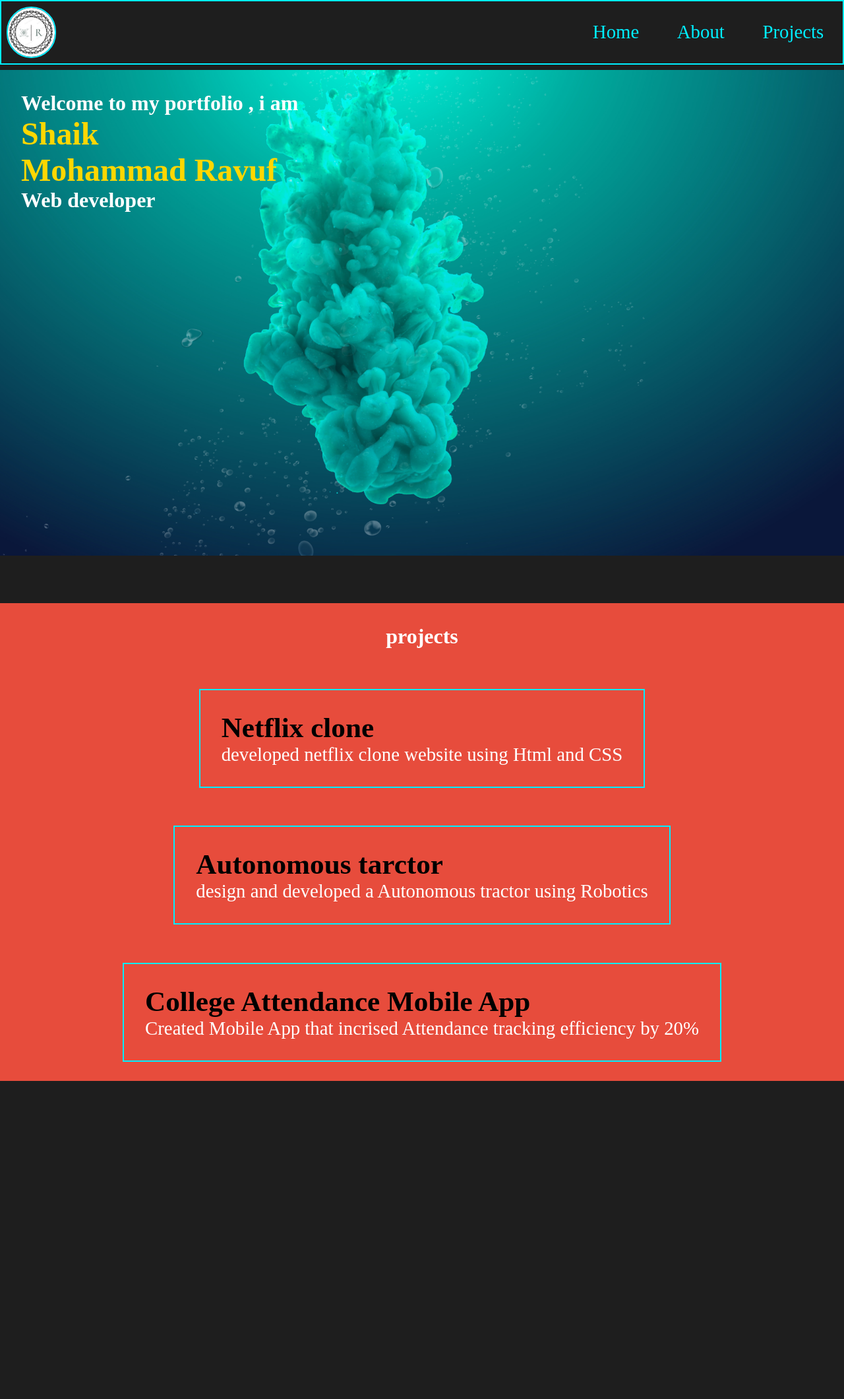
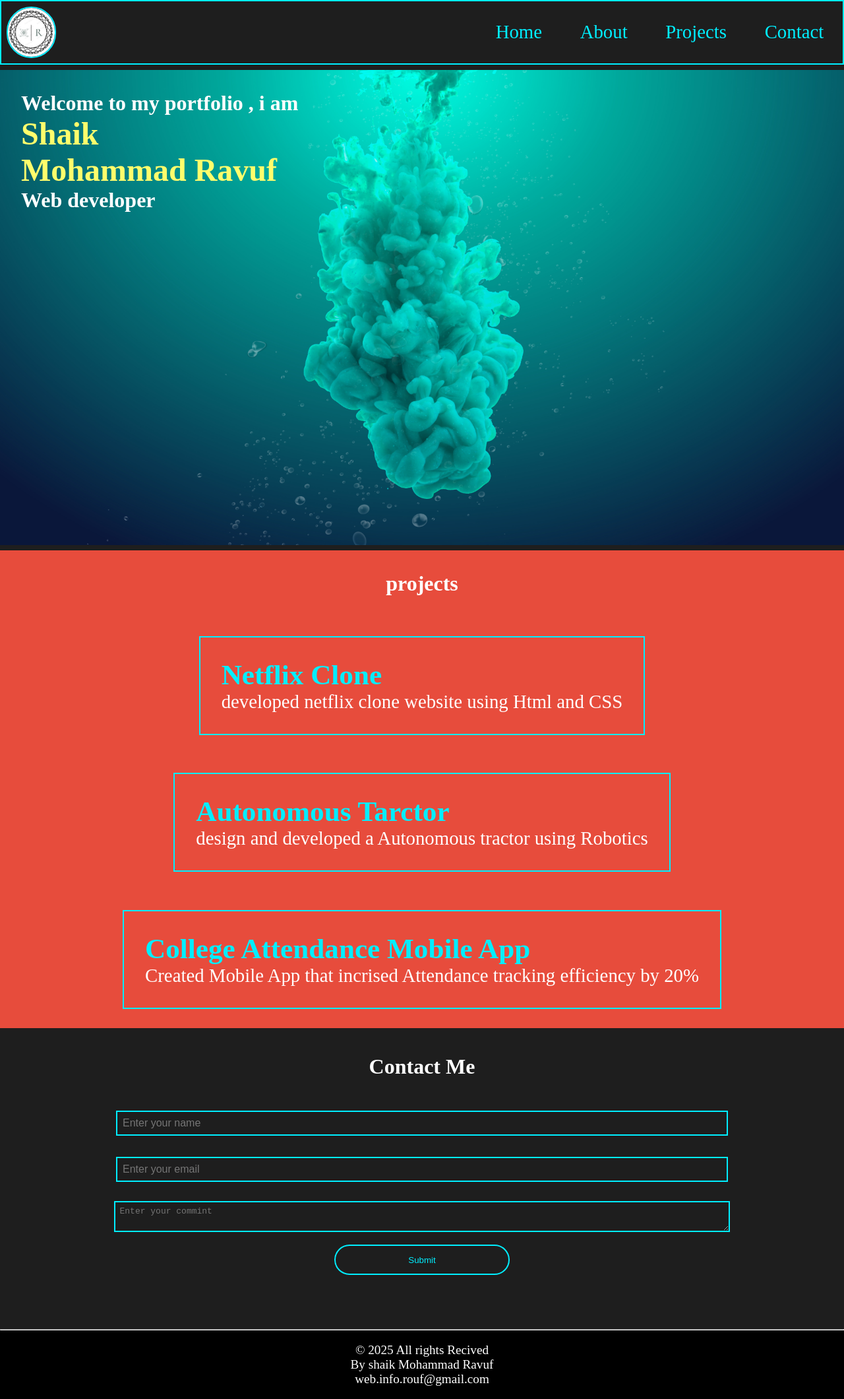
Before and after one commit to ShaikMdRavuf/portfolio, a React (Create React App) app: page / in a window 1280 px wide. Shown: the whole page at 66% size. Before the commit the page ends 1638 px from the top, so only its background shows below. Built offline with nearby package versions, Linux system fonts and the light colour scheme.

Commit message:
new update

```diff
--- a/src/App.css
+++ b/src/App.css
@@ -1,6 +1,6 @@
 .top{
     width: 100vW;
-    max-width: 85em;
+    max-width: 80em;
     margin: auto;
     justify-content: space-between;
     align-items: center;
@@ -40,38 +40,50 @@
 }
 /* ---------------------Home section -------------------- */
 #home{
+    background-image: url('./images/background.png');
+    background-position: center;
+    background-size: cover;
+    position: relative;
     width: 100vw;
+    max-width: 80em;
+    max-height: 90vh;
     margin: 0.5em auto;
+
+    /* width: 100vw;
+    margin: auto;
     height: calc(100vh-6rem);
     position: absolute;
-    max-width: 85em;
+    max-width: 80em;
     overflow: hidden;
-    position: relative;
+    position: relative; */
 }
-.bg{
+/* .bg{
     position: absolute;
     top: -4rem;
     right: 0;
     z-index: -1;
     object-fit: cover;
     height: 100vh;
-}
+} */
 .title{
-    height: 100vh;
+    height: 90vh;
     width: 100vw;
+    max-width: 80em;
     padding: 2rem;
     font-size: 2rem;
     font-weight: 700;
+
 }
 .title h1{
-    color: gold;
+    color: rgb(255, 253, 108);
 }
 /* ---------------------------About section -------------- */
 #about{
-    width: 100vw;
-    max-width: 80rem;
-    margin: auto;
-    height: calc(100vh-4rem);
+    position: relative;
+    /* width: 100vw;
+    max-width: 85rem;
+    margin: em auto;
+    height: calc(100vh-6rem); */
 }
 #about h1 ,.headink{
     text-align: center;
@@ -80,13 +92,26 @@
 }
 .about-container{
     display: flex;
-    position: relative;
+    /* position: relative; */
     border: 2px solid;
+}
+.profile{
+    background: url('./images/car1.jpg');
+    background-position: center;
+    background-size: cover;
+    width: 50em;
+    height: 50em;
+
+
 }
 /* ===================project section======================== */
 #projects{
     width: 100vw;
     background-color: #e74c3c ;
+    position: relative;
+    width: 100vw;
+    max-width: 80em;
+    margin: 0.5em auto;
 }
 .project-container{
     display: flex;
@@ -102,7 +127,7 @@
     font-size: 1.8em;
     margin: 1em;
     h1{
-        color:black;
+        color:#0ef ;
     }
 }
 .project:hover{
@@ -111,20 +136,22 @@
     transition: delay 3s;
 }
 #contact{
-    width: 100vh;
-    max-width: 80rem;
+    width: 100vw;
+    max-width: 80em;
     justify-content: center;
-    margin: auto;
+    margin: 0.5em auto;
     height: 55vh;
+    /* border: 2px solid; */
 }
 .form{
     display: flex;
     flex-direction: column;
     max-width: 60rem;
+    margin: auto;
 }
 .name,.email ,.text{
     padding: 0.5em;
-    margin: 1em;
+    margin: 1em ;
     border: 2px solid #0ef;
     color: white;
     font-size: medium;
@@ -139,6 +166,11 @@
     cursor: pointer;
     border-radius: 2em;
 }
+.submit a{
+    color: #0ef;
+    text-decoration: none;
+
+}
 .submit:hover{
     box-shadow: 2px 2px 5px #0ef;
 }
@@ -146,12 +178,18 @@ footer{
     width: 100vw;
     text-align: center;
     justify-content: center;
-    margin:  1em auto;
+    /* margin:  1em auto; */
+    /* line-height: 22px; */
+    background-color: black;
+    font-size: 1.2em;
+}
+.footer{
+    padding: 1em;
 }
 .active{
     border-bottom: 2px solid #0ef;
 }
-@media screen and (max-width:500px) {
+@media screen and (max-width:700px) {
     .logo{
         margin: 0.2em;
         width: 50px;
@@ -169,12 +207,20 @@ footer{
         margin: auto;
         padding-top: 100px;
     }
-    .project-container{
+    .project h1{
+        font-size: 1.2em;
+    }
+    .project-container,
+    .contact{
         max-width: 60em;
     }
     .project{
         font-size: 1em;
     }
+    .headink{
+        padding: 1em;
+        font-size: 1.4em;
+    }
 
 
 
--- a/src/App.js
+++ b/src/App.js
@@ -4,7 +4,7 @@ import Dashboard from './components/dashboard'
 import Home from './components/home'
 import About from './components/about'
 import Projects from './components/projects'
-// import Contact from './components/contact'
+import Contact from './components/contact'
 import Footer from './components/footer'
 
 
@@ -15,10 +15,10 @@ class App extends Component {
       <div>
         <Dashboard/>
         <Home/>
-        {/* <About/> */}
-        <Projects/>
-        {/* <Contact/> */}
-        {/* <Footer/> */}
+        {/* <About/>  */}
+         <Projects/>
+        <Contact/>
+        <Footer/>
       </div>
     )
   }
--- a/src/components/about.jsx
+++ b/src/components/about.jsx
@@ -8,7 +8,7 @@ import Car from'../images/car.jpg'
       <section id='about'>
         <h1>About Myself</h1>
         <div className='about-container'>
-          <div><img src={Car} alt="car" className=''/></div>
+          <div class="profile"></div>
           <div className='about-content'>
             <p>i am passionate developer with a keen interest in creating innovative web applications
               I have strong foundation in Html .css and javascript
--- a/src/components/dashboard.js
+++ b/src/components/dashboard.js
@@ -12,7 +12,7 @@ class Dashboard extends Component {
           <Link className='item' activeClass='active' to='home' smooth={true} spy={true} offset={-100}>Home</Link>
           <Link className='item' activeClass='active' to='about' smooth={true} spy={true} offset={-100}>About</Link>
           <Link className='item' activeClass='active' to='projects' smooth={true} spy={true} offset={-100}>Projects</Link>
-          {/* <Link className='item' activeClass='active' to='home' smooth={true} spy={true} offset={-100}>Contact</Link> */}
+          <Link className='item' activeClass='active' to='contact' smooth={true} spy={true} offset={-100}>Contact</Link>
         </div>
         {/* <button className='btn'>Contact Me</button> */}
       </nav>
--- a/src/components/footer.jsx
+++ b/src/components/footer.jsx
@@ -6,9 +6,12 @@ class Footer extends Component {
     return (
       <div>
         <footer>
+          <hr />
+            <div className='footer'>
             <p>&copy; 2025 All rights Recived  </p>
             <p>By shaik Mohammad Ravuf</p>
             <p>web.info.rouf@gmail.com </p>
+            </div>
         </footer>
       </div>
     )
--- a/src/components/home.jsx
+++ b/src/components/home.jsx
@@ -1,6 +1,5 @@
 import React, { Component } from 'react'
 import '../App.css'
-import Img from '../images/background.png'
 
 class Home extends Component {
   render() {
@@ -11,7 +10,7 @@ class Home extends Component {
             <h1>Shaik <br/>Mohammad Ravuf</h1>
             <p>Web developer</p>
         </div>
-        <img src={Img} alt='' className='bg'></img>
+        {/* <img src={Img} alt='' className='bg'></img> */}
       </section>
     )
   }
--- a/src/components/projects.jsx
+++ b/src/components/projects.jsx
@@ -8,11 +8,11 @@ class Projects extends Component {
         <h1 className='headink'>projects</h1>
         <div className='project-container'>
             <div className='project'>
-                <h1>Netflix clone</h1>
+                <h1>Netflix Clone</h1>
                 <p>developed netflix clone website using Html and CSS</p>
             </div>
             <div className='project'>
-                <h1>Autonomous tarctor</h1>
+                <h1>Autonomous Tarctor</h1>
                 <p>design and developed a Autonomous tractor using Robotics</p>
             </div>
              <div className='project'>
```
Also changed, not shown: src/images/car1.jpg (added).
